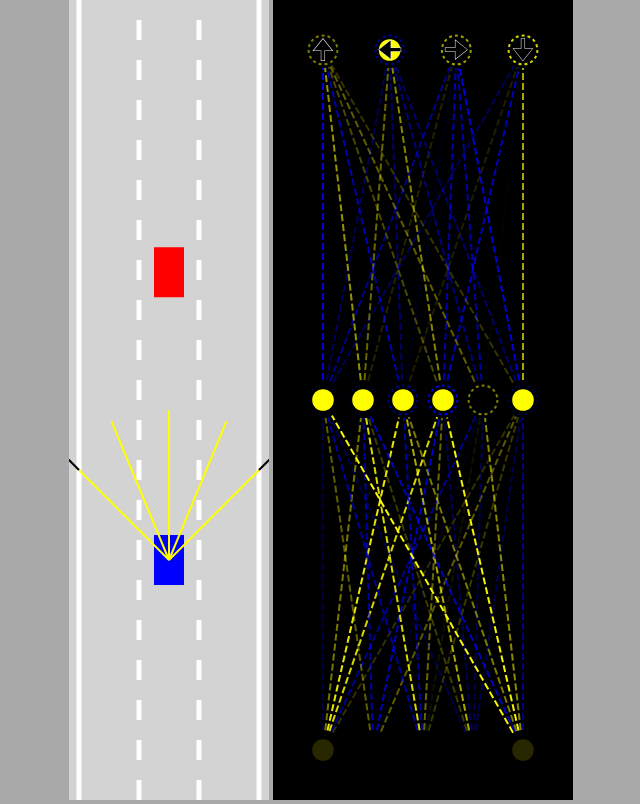
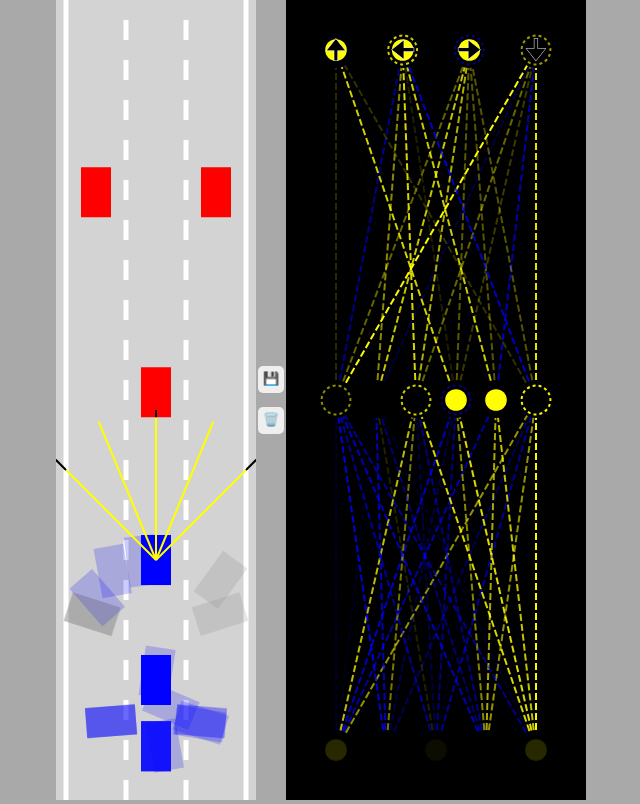
Before and after one commit to Yadav106/self-driving-car, a plain HTML site: page index.html in a window 1280 px wide. Shown: the whole page, without its empty margins (319-959 px from the left). Drawn offline with Linux system fonts and the light colour scheme; animation ran at ten frames a second.

Commit message:
added parallelization

```diff
--- a/car.js
+++ b/car.js
@@ -134,7 +134,7 @@ class Car {
     this.y -= Math.cos(this.angle) * this.speed;
   }
 
-  draw(ctx, color) {
+  draw(ctx, color, drawSensor=false) {
     if (this.damaged) {
       ctx.fillStyle = "gray";
     } else {
@@ -149,7 +149,7 @@ class Car {
 
     ctx.fill();
 
-    if (this.sensor) {
+    if (this.sensor && drawSensor) {
       this.sensor.draw(ctx);
     }
   }
--- a/index.html
+++ b/index.html
@@ -8,8 +8,11 @@
   </head>
   <body>
     <canvas id="carCanvas"></canvas>
+    <div id="verticalButtons">
+      <button onclick="save()">💾</button>
+      <button onclick="discard()">🗑️</button>
+    </div>
     <canvas id="networkCanvas"></canvas>
-
     <script src="visualizer.js"></script>
     <script src="network.js"></script>
     <script src="sensor.js"></script>
--- a/main.js
+++ b/main.js
@@ -8,33 +8,80 @@ const carCtx = carCanvas.getContext("2d");
 const networkCtx = networkCanvas.getContext("2d");
 
 const road = new Road(carCanvas.width / 2, carCanvas.width * 0.9);
-const car = new Car(road.getLaneCenter(1), 100, 30, 50, "AI");
+
+// const car = new Car(road
+const N = 100;
+const cars = generateCars(N);
+
+let bestCar = cars[0];
+
+if (localStorage.getItem("bestBrain")) {
+  bestCar.brain = JSON.parse(localStorage.getItem("bestBrain"));
+}
+
 const traffic = [
   new Car(road.getLaneCenter(1), -100, 30, 50, "DUMMY", 2),
+  new Car(road.getLaneCenter(0), -300, 30, 50, "DUMMY", 2),
+  new Car(road.getLaneCenter(2), -300, 30, 50, "DUMMY", 2),
 ]
 
 animate();
 
-function animate() {
+function save() {
+  localStorage.setItem("bestBrain", JSON.stringify(bestCar.brain));
+}
+
+function discard() {
+  localStorage.removeItem("bestBrain");
+}
+
+function generateCars(N) {
+  const cars = [];
+  for (let i = 1; i <= N; i++) {
+    cars.push(new Car(road.getLaneCenter(1), 100, 30, 50, "AI"));
+  }
+  return cars;
+}
+
+function animate(time) {
   for (let i = 0; i < traffic.length; i++) {
     traffic[i].update(road.borders, []);
   }
-  car.update(road.borders, traffic);
+
+  for (let i = 0; i < cars.length; i++) {
+    let car = cars[i];
+    car.update(road.borders, traffic);
+  }
+
+  bestCar = cars.find(
+    c => c.y == Math.min(
+      ...cars.map(c => c.y)
+    )
+  );
 
   carCanvas.height = window.innerHeight;
   networkCanvas.height = window.innerHeight;
 
   carCtx.save();
 
-  carCtx.translate(0, -car.y + carCanvas.height*0.7);
+  carCtx.translate(0, -bestCar.y + carCanvas.height*0.7);
   road.draw(carCtx);
   for (let i = 0; i < traffic.length; i++) {
     traffic[i].draw(carCtx, "red");
   }
-  car.draw(carCtx, "blue");
+
+  carCtx.globalAlpha = 0.2;
+  for (let i = 0; i < cars.length; i++) {
+    let car = cars[i];
+    car.draw(carCtx, "blue");
+  }
+  carCtx.globalAlpha = 1;
+  bestCar.draw(carCtx, "blue", true);
 
   carCtx.restore();
 
-  Visualizer.drawNetwork(networkCtx, car.brain);
+  networkCtx.lineDashOffset = -time/50;
+
+  Visualizer.drawNetwork(networkCtx, bestCar.brain);
   requestAnimationFrame(animate);
 }
--- a/styles.css
+++ b/styles.css
@@ -2,7 +2,27 @@ body {
   margin: 0;
   background: darkgray;
   overflow: hidden;
-  text-align: center;
+  display: flex;
+  justify-content: center;
+  align-items: center;
+}
+
+#verticalButtons {
+  display: flex;
+  flex-direction: column;
+  gap: 10px;
+}
+
+button {
+  border: none;
+  border-radius: 5px;
+  padding: 5px 5px 7px 5px;
+  margin: 2px;
+  cursor: pointer;
+}
+
+button:hover {
+  background: blue;
 }
 
 #carCanvas {
```
